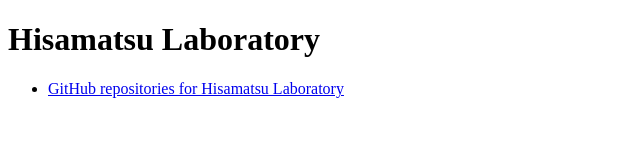
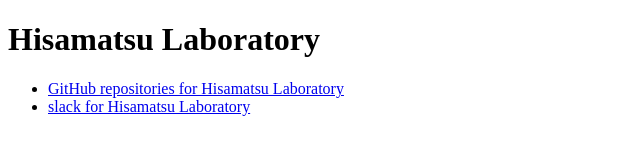
Before and after one commit to hisa-lab/hisa-lab.github.io, a plain HTML site: page index.html in a window 1280 px wide. Shown: the whole page, without its empty margins (0-640 px from the left). Drawn offline with Linux system fonts and the light colour scheme.

Commit message:
Add URL of slack for hisamatsu lab.

```diff
--- a/index.html
+++ b/index.html
@@ -2,7 +2,7 @@
 <html>
   <head>
     <meta http-equiv="Content-Type" content="text/html; charset=UTF-8">
-      <title> hisalab.net</title>
+      <title> Hisamatsu Laboratory </title>
     </head>
 
     <body>
@@ -10,6 +10,7 @@
     <h1> Hisamatsu Laboratory </h1>
     <ul>
         <li> <a href="https://github.com/hisa-lab"> GitHub repositories for Hisamatsu Laboratory </a> </li>
+        <li> <a href="https://hisalab.slack.com"> slack for Hisamatsu Laboratory </a> </li>
     </ul>
   </body>
 </html>
```
